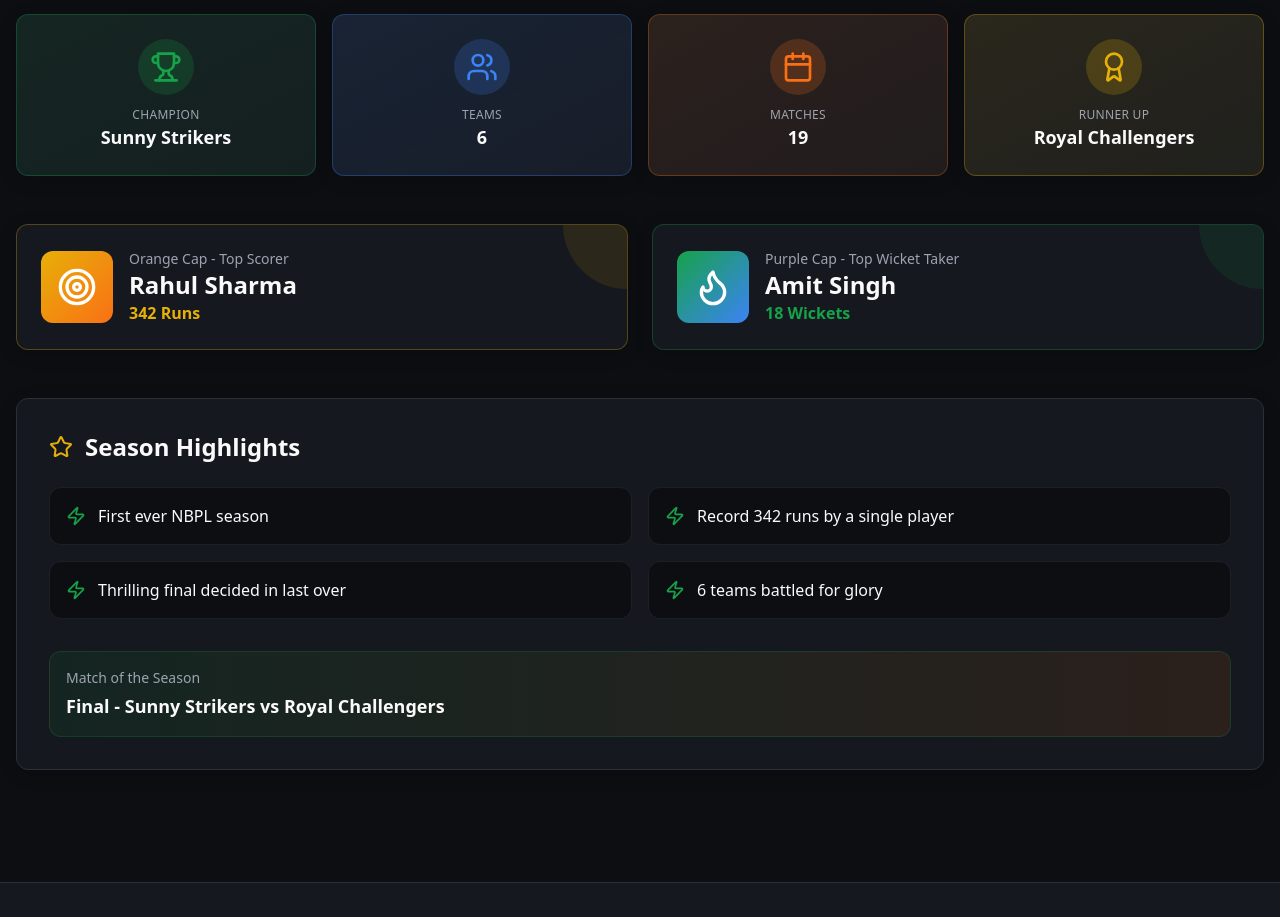
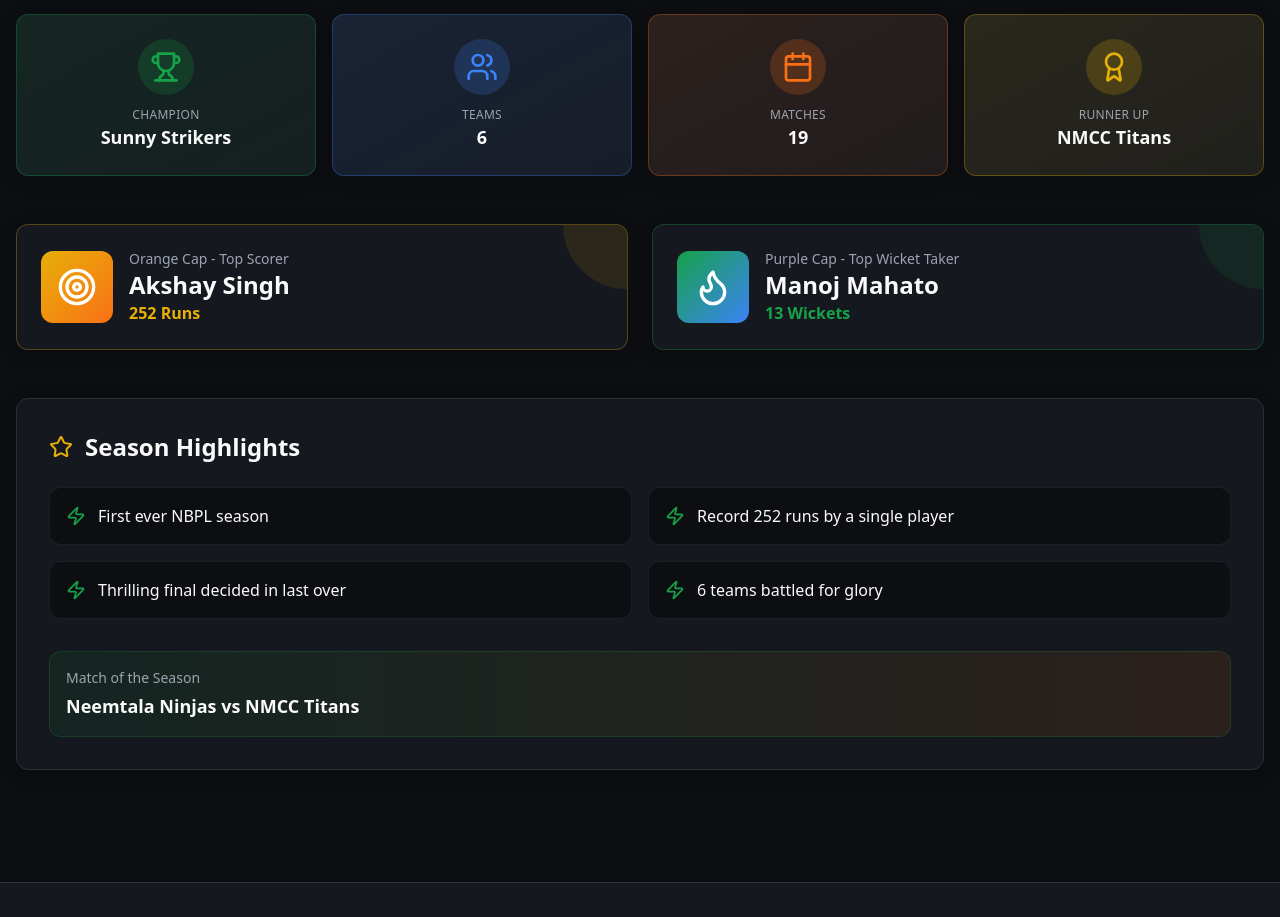
Before and after one commit to Sukhman-123/nbpl, a React (Vite) app: page /seasons/1 in a window 1280 px wide. Shown: the part 380-1297 px from the top of the page. Built offline with nearby package versions, Linux system fonts and the light colour scheme; the HTML template or start-up script is replaced by a standard one.

Commit message:
Update season data for 2023 and 2024

```diff
--- a/src/pages/Seasons.tsx
+++ b/src/pages/Seasons.tsx
@@ -11,16 +11,16 @@ const Seasons = () => {
     "1": {
       year: "2023",
       winner: "Sunny Strikers",
-      runnerUp: "Royal Challengers",
+      runnerUp: "NMCC Titans",
       teams: 6,
       matches: 19,
       status: "Completed",
-      topScorer: { name: "Rahul Sharma", runs: 342 },
-      topWicketTaker: { name: "Amit Singh", wickets: 18 },
-      bestMatch: "Final - Sunny Strikers vs Royal Challengers",
+      topScorer: { name: "Akshay Singh", runs: 252 },
+      topWicketTaker: { name: "Manoj Mahato", wickets: 13 },
+      bestMatch: "Neemtala Ninjas vs NMCC Titans",
       highlights: [
         "First ever NBPL season",
-        "Record 342 runs by a single player",
+        "Record 252 runs by a single player",
         "Thrilling final decided in last over",
         "6 teams battled for glory"
       ]
@@ -28,18 +28,17 @@ const Seasons = () => {
     "2": {
       year: "2024",
       winner: "NMCC Titans",
-      runnerUp: "Sunny Strikers",
+      runnerUp: "Ishan Mavericks",
       teams: 6,
       matches: 19,
       status: "Completed",
-      topScorer: { name: "Vikash Kumar", runs: 389 },
-      topWicketTaker: { name: "Deepak Roy", wickets: 22 },
-      bestMatch: "Semi-Final - NMCC Titans vs Royal Challengers",
+      topScorer: { name: "Aryan Hela", runs: 287 },
+      topWicketTaker: { name: "Suraj Mondal", wickets: 16 },
+      bestMatch: "Final - NMCC Titans vs Ishan Mavericks",
       highlights: [
         "Record-breaking viewership",
-        "New tournament high score of 189",
-        "Defending champions defeated in semis",
-        "Youngest captain lifts trophy"
+        "New tournament individual high score of 112",
+        "The previous year’s runners-up made a strong comeback and claimed the championship",
       ]
     },
     "3": {
```
